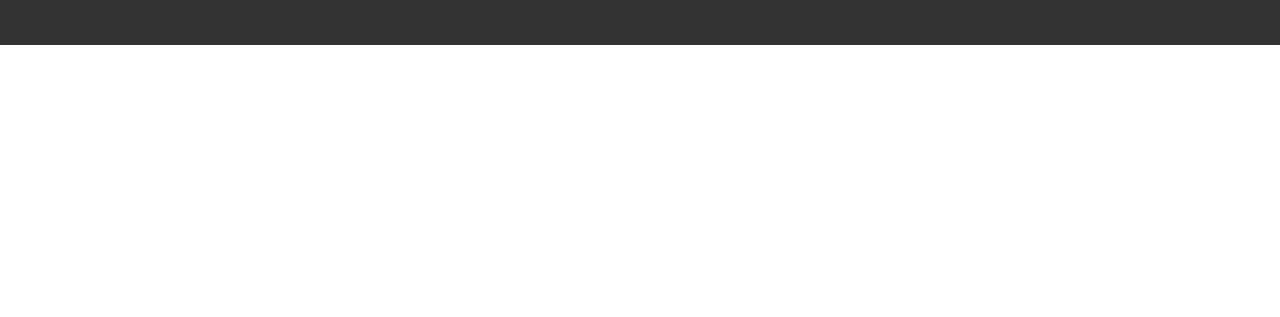
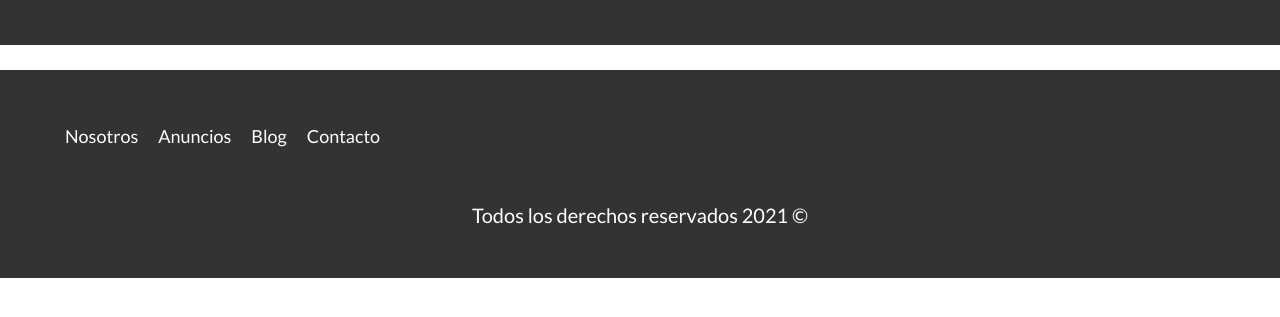
Before and after one commit to AlejandroCuriel/Bienes-Raices_v2.0, a website: page index.html in a window 1280 px wide. Shown: the part 201-518 px from the top of the page. Drawn offline with Linux system fonts and the light colour scheme.

Commit message:
create footer page

```diff
--- a/index.html
+++ b/index.html
@@ -24,6 +24,18 @@
       <h1>Venta de Casas y Departementos Exclusivos de Lujo</h1>
     </div>
   </header>
+
+  <footer class="footer section">
+    <div class="container container-footer">
+      <nav class="navegation">
+        <a href="nosotros.html">Nosotros</a>
+        <a href="Anuncion.html">Anuncios</a>
+        <a href="Blog.html">Blog</a>
+        <a href="Contacto.html">Contacto</a>
+      </nav>
+    </div>
+    <p class="copyright">Todos los derechos reservados 2021 &copy;</p>
+  </footer>
   <script src="/build/js/bundle.min.js"></script>
 </body>
 </html>
--- a/src/scss/app.scss
+++ b/src/scss/app.scss
@@ -8,3 +8,4 @@
 /* UI */
 @import 'layout/header';
 @import 'layout/navegation';
+@import 'layout/footer';
--- a/src/scss/layout/_navegation.scss
+++ b/src/scss/layout/_navegation.scss
@@ -21,6 +21,10 @@
     text-align: center;
     text-decoration: none;
 
+    &:hover {
+      color: $green;
+    }
+
     @include tablet {
       font-size: 1.8rem;
       margin-right: 2rem;
--- a/src/scss/utils/_helpers.scss
+++ b/src/scss/utils/_helpers.scss
@@ -1,7 +1,6 @@
 .section {
   margin-top: $separation / 2;
   margin-bottom: $separation / 2;
-  background-color: red;
 }
 .content-centric {
     max-width: 800px;
```
Also changed, not shown: build/css/app.css, 1 other file.
